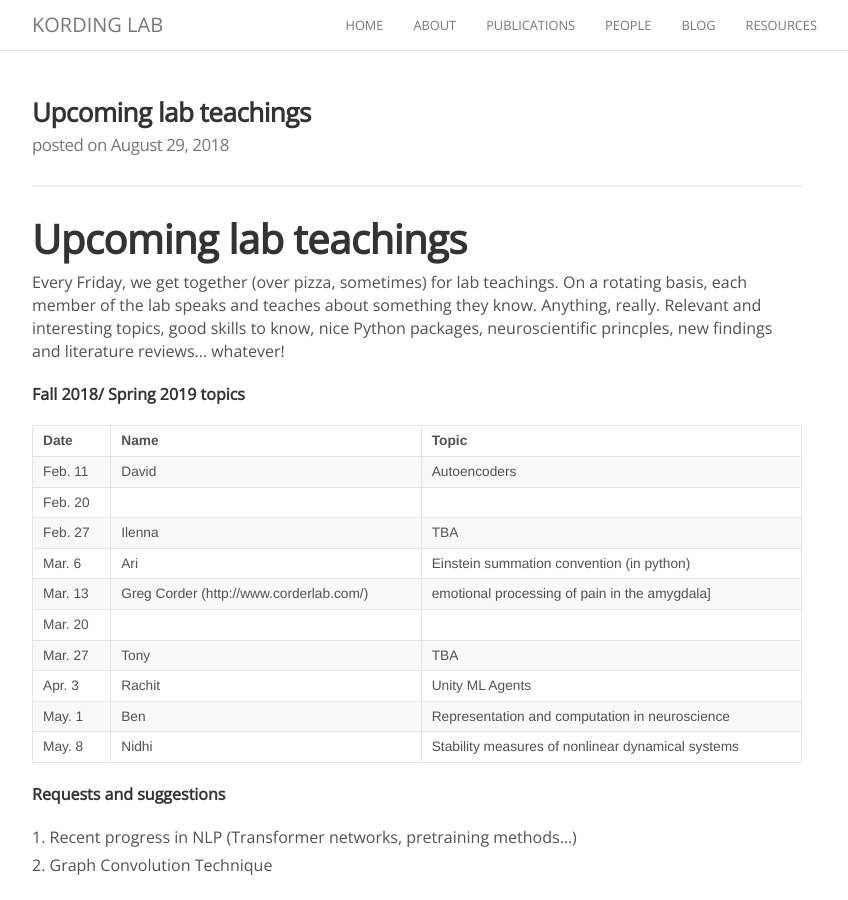
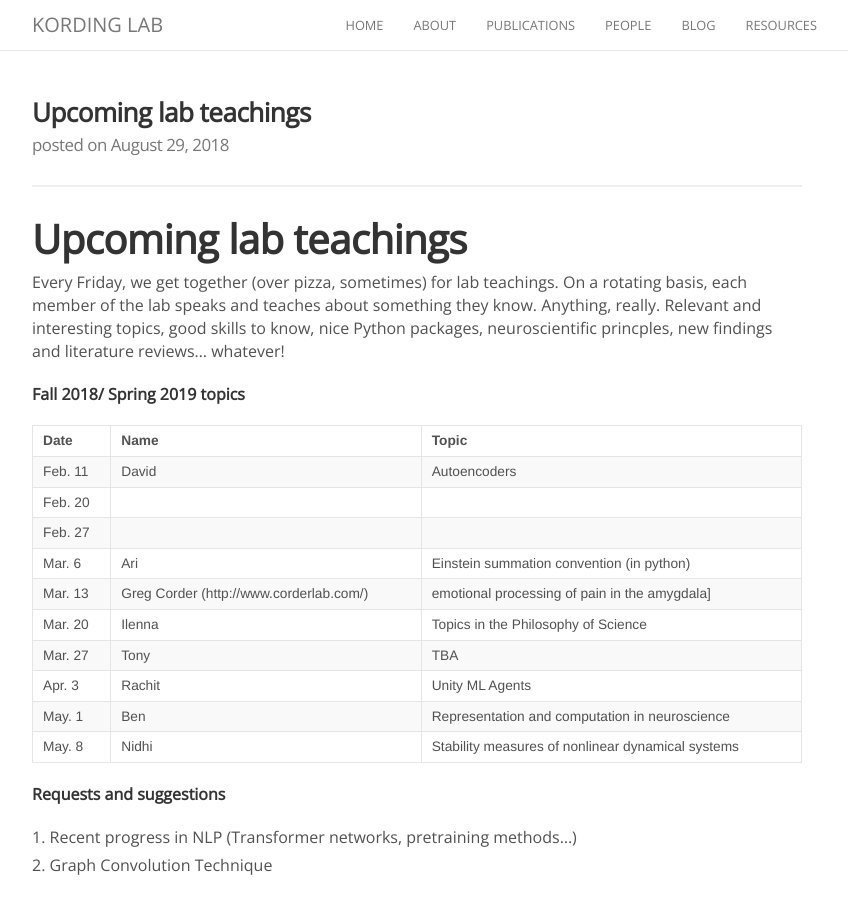
Before and after one commit to KordingLab/KordingLab.github.io, a Jekyll site: the page built from _posts/2018-08-29-upcoming-lab-teaching.md, in a window 1280 px wide and 900 px high. Shown: the whole window, without its empty margins (223-1071 px from the left). Built offline with Jekyll 4.4.1, drawn with Linux system fonts in a browser that asks for light colours; nearby versions of some CDN libraries; comment, search, counter and statistics services are not loaded.

Commit message:
Changed sign up date for self

```diff
--- a/_posts/2018-08-29-upcoming-lab-teaching.md
+++ b/_posts/2018-08-29-upcoming-lab-teaching.md
@@ -17,10 +17,10 @@ neuroscientific princples, new findings and literature reviews... whatever!
 |------|------|-------|
 |Feb. 11| David | Autoencoders |
 |Feb. 20|  |  |
-|Feb. 27| Ilenna | TBA |
+|Feb. 27|  |  |
 |Mar. 6| Ari | Einstein summation convention (in python)|
 |Mar. 13|Greg Corder (http://www.corderlab.com/)|emotional processing of pain in the amygdala]|
-|Mar. 20| | |
+|Mar. 20| Ilenna | Topics in the Philosophy of Science |
 |Mar. 27| Tony | TBA |
 |Apr. 3| Rachit | Unity ML Agents |
 |May. 1| Ben | Representation and computation in neuroscience |
```
